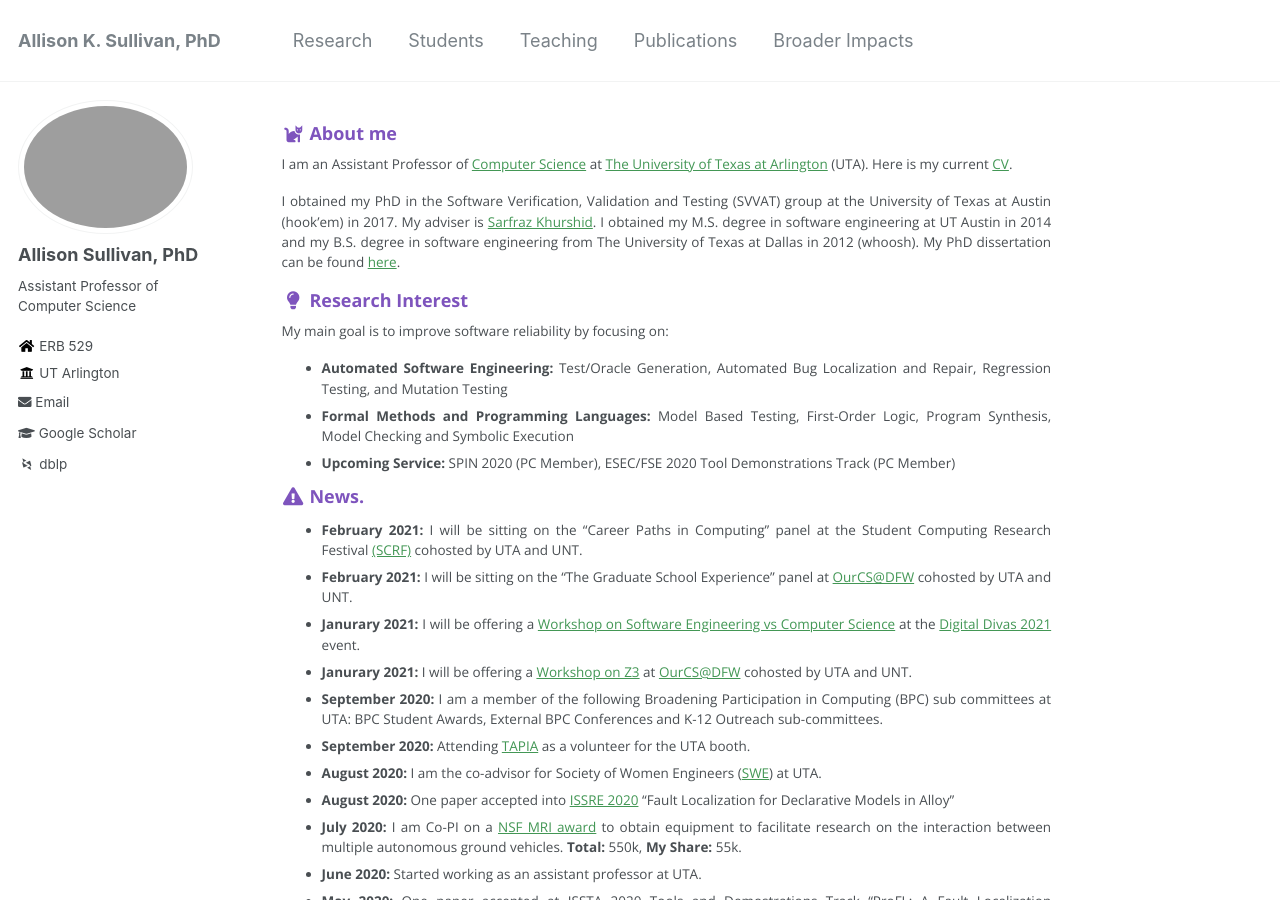
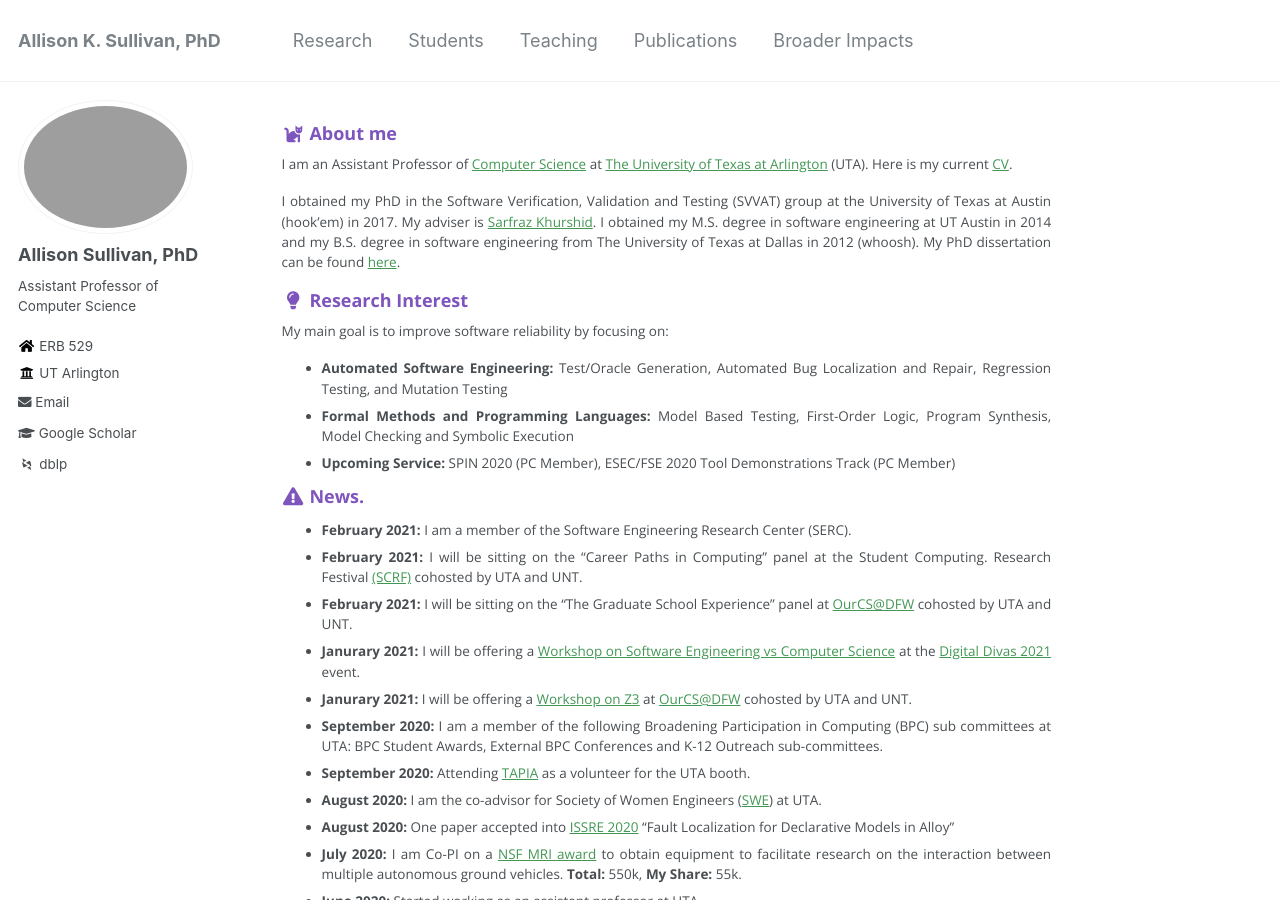
Before and after one commit to Allisonius/allisonius.github.io, a Jekyll site: the page built from _pages/about.md, in a window 1280 px wide and 900 px high. Built offline with Jekyll 4.4.1, drawn with Linux system fonts in a browser that asks for light colours; some web fonts are replaced.

Commit message:
Update about.md

```diff
--- a/_pages/about.md
+++ b/_pages/about.md
@@ -24,7 +24,8 @@ Checking and Symbolic Execution
 
 
 ### <i class="fa fa-fw fa-exclamation-triangle" aria-hidden="true"></i> News.
-* **February 2021:** I will be sitting on the "Career Paths in Computing" panel at the Student Computing
+* **February 2021:** I am a member of the Software Engineering Research Center (SERC).
+* **February 2021:** I will be sitting on the "Career Paths in Computing" panel at the Student Computing.
 Research Festival [(SCRF)](https://uta.engineering/ourcs/) cohosted by UTA and UNT.
 * **February 2021:** I will be sitting on the "The Graduate School Experience" panel at [OurCS@DFW](https://uta.engineering/ourcs/) cohosted by UTA and UNT.
 * **Janurary 2021:** I will be offering a [Workshop on Software Engineering vs Computer Science](https://digital-divas.weebly.com/speakers--workshops.html) at the [Digital Divas 2021](https://digital-divas.weebly.com/) event.
```
